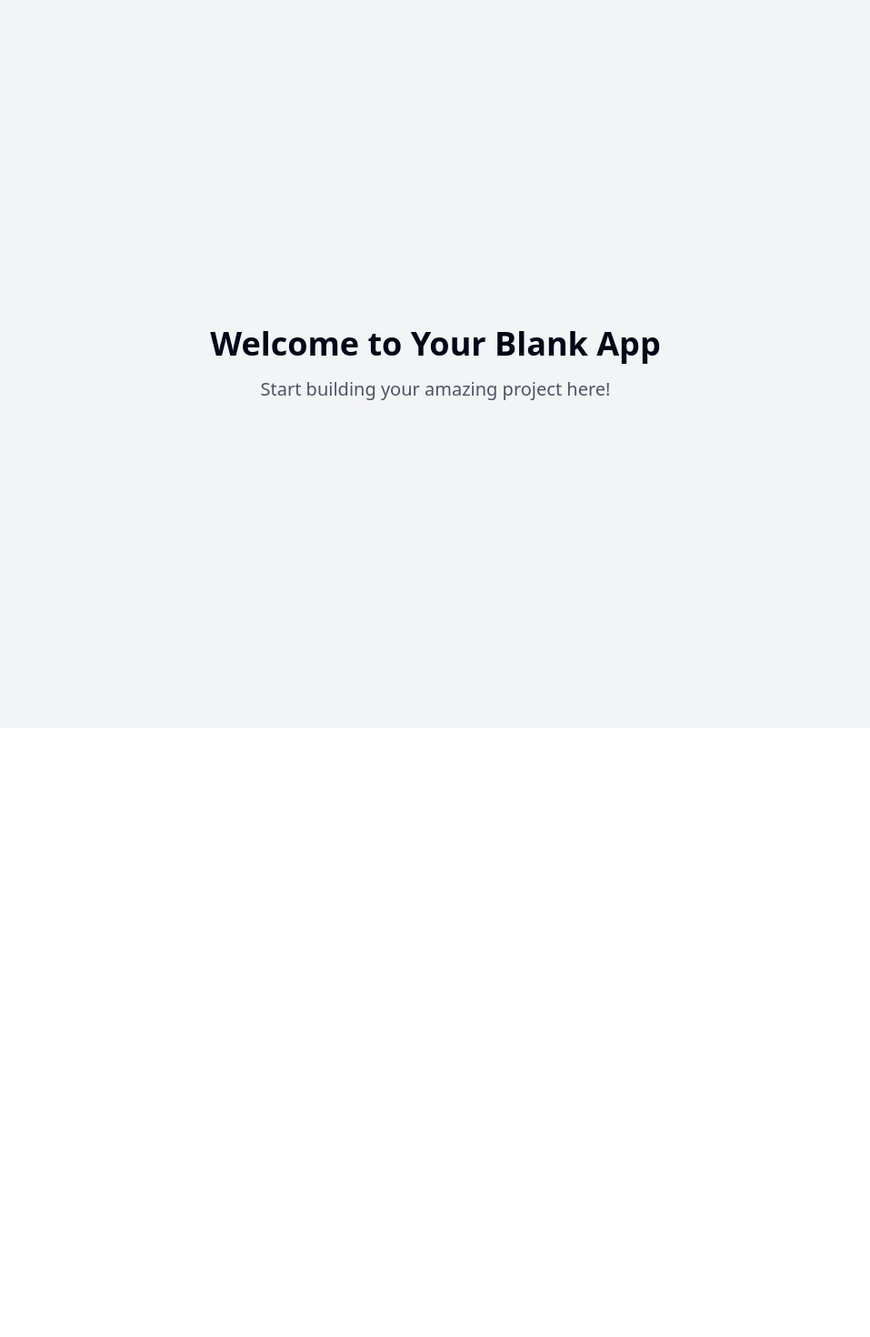
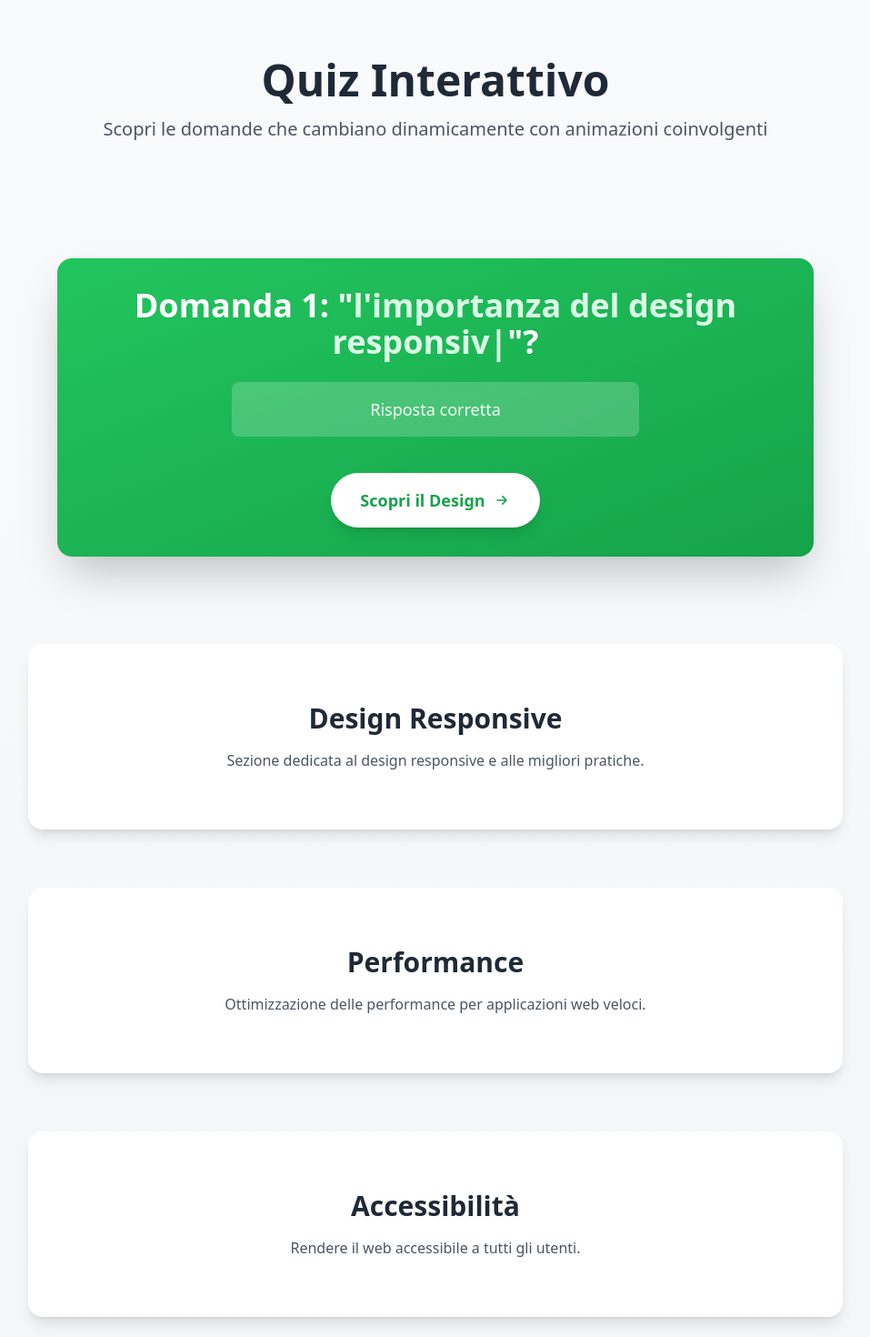
Before and after one commit to raijeky/animated-question-block, a React (Vite) app: page / in a window 1280 px wide. Shown: the top 1470 px of the page at 91% size, without its empty margins (161-1118 px from the left). Before the commit the page ends 800 px from the top, so only its background shows below. Built offline with nearby package versions, Linux system fonts and the light colour scheme.

Commit message:
Add animated question block
Implement a green block with a title, animated variable part, a fixed answer, and a dynamic CTA button.

```diff
--- /dev/null
+++ b/src/components/QuestionBlock.tsx
@@ -0,0 +1,74 @@
+
+import { useTypewriter } from '@/hooks/useTypewriter';
+
+const QuestionBlock = () => {
+  const questions = [
+    "l'importanza del design responsive",
+    "l'ottimizzazione delle performance",
+    "l'accessibilità web",
+    "la sicurezza del codice",
+    "l'esperienza utente"
+  ];
+
+  const ctaButtons = [
+    { text: "Scopri il Design", href: "#design" },
+    { text: "Migliora le Performance", href: "#performance" },
+    { text: "Rendi Accessibile", href: "#accessibility" },
+    { text: "Aumenta la Sicurezza", href: "#security" },
+    { text: "Ottimizza l'UX", href: "#ux" }
+  ];
+
+  const { currentText, currentWordIndex } = useTypewriter({
+    words: questions,
+    speed: 80,
+    deleteSpeed: 40,
+    delayBetweenWords: 3000
+  });
+
+  const currentCTA = ctaButtons[currentWordIndex];
+
+  return (
+    <div className="w-full max-w-4xl mx-auto p-8">
+      <div className="bg-gradient-to-br from-green-500 to-green-600 rounded-2xl p-8 shadow-2xl transform hover:scale-105 transition-all duration-300">
+        <div className="text-center space-y-6">
+          {/* Titolo con parte variabile */}
+          <h2 className="text-3xl md:text-4xl font-bold text-white leading-tight">
+            Domanda 1: "
+            <span className="text-green-100 relative">
+              {currentText}
+              <span className="animate-pulse">|</span>
+            </span>
+            "?
+          </h2>
+
+          {/* Risposta */}
+          <div className="bg-white/20 backdrop-blur-sm rounded-lg p-4 mx-auto max-w-md">
+            <p className="text-lg text-green-50 font-medium">
+              Risposta corretta
+            </p>
+          </div>
+
+          {/* CTA Button */}
+          <div className="pt-4">
+            <a
+              href={currentCTA.href}
+              className="inline-flex items-center px-8 py-4 bg-white text-green-600 font-bold text-lg rounded-full shadow-lg hover:bg-green-50 hover:scale-110 transform transition-all duration-300 hover:shadow-xl group"
+            >
+              {currentCTA.text}
+              <svg
+                className="ml-2 w-5 h-5 group-hover:translate-x-1 transition-transform duration-300"
+                fill="none"
+                stroke="currentColor"
+                viewBox="0 0 24 24"
+              >
+                <path strokeLinecap="round" strokeLinejoin="round" strokeWidth={2} d="M13 7l5 5m0 0l-5 5m5-5H6" />
+              </svg>
+            </a>
+          </div>
+        </div>
+      </div>
+    </div>
+  );
+};
+
+export default QuestionBlock;
--- /dev/null
+++ b/src/hooks/useTypewriter.tsx
@@ -0,0 +1,58 @@
+
+import { useState, useEffect } from 'react';
+
+interface UseTypewriterProps {
+  words: string[];
+  speed?: number;
+  deleteSpeed?: number;
+  delayBetweenWords?: number;
+}
+
+export const useTypewriter = ({
+  words,
+  speed = 100,
+  deleteSpeed = 50,
+  delayBetweenWords = 2000
+}: UseTypewriterProps) => {
+  const [currentWordIndex, setCurrentWordIndex] = useState(0);
+  const [currentText, setCurrentText] = useState('');
+  const [isDeleting, setIsDeleting] = useState(false);
+  const [isWaiting, setIsWaiting] = useState(false);
+
+  useEffect(() => {
+    if (words.length === 0) return;
+
+    const currentWord = words[currentWordIndex];
+
+    if (isWaiting) {
+      const timeout = setTimeout(() => {
+        setIsWaiting(false);
+        setIsDeleting(true);
+      }, delayBetweenWords);
+      return () => clearTimeout(timeout);
+    }
+
+    const timeout = setTimeout(() => {
+      if (!isDeleting) {
+        // Typing
+        if (currentText.length < currentWord.length) {
+          setCurrentText(currentWord.slice(0, currentText.length + 1));
+        } else {
+          setIsWaiting(true);
+        }
+      } else {
+        // Deleting
+        if (currentText.length > 0) {
+          setCurrentText(currentText.slice(0, -1));
+        } else {
+          setIsDeleting(false);
+          setCurrentWordIndex((prev) => (prev + 1) % words.length);
+        }
+      }
+    }, isDeleting ? deleteSpeed : speed);
+
+    return () => clearTimeout(timeout);
+  }, [currentText, isDeleting, isWaiting, currentWordIndex, words, speed, deleteSpeed, delayBetweenWords]);
+
+  return { currentText, currentWordIndex };
+};
--- a/src/pages/Index.tsx
+++ b/src/pages/Index.tsx
@@ -1,11 +1,52 @@
-// Update this page (the content is just a fallback if you fail to update the page)
+
+import QuestionBlock from '@/components/QuestionBlock';
 
 const Index = () => {
   return (
-    <div className="min-h-screen flex items-center justify-center bg-gray-100">
-      <div className="text-center">
-        <h1 className="text-4xl font-bold mb-4">Welcome to Your Blank App</h1>
-        <p className="text-xl text-gray-600">Start building your amazing project here!</p>
+    <div className="min-h-screen bg-gradient-to-b from-gray-50 to-gray-100">
+      {/* Header Section */}
+      <div className="pt-16 pb-8">
+        <div className="text-center max-w-3xl mx-auto px-4">
+          <h1 className="text-5xl font-bold text-gray-800 mb-4">
+            Quiz Interattivo
+          </h1>
+          <p className="text-xl text-gray-600">
+            Scopri le domande che cambiano dinamicamente con animazioni coinvolgenti
+          </p>
+        </div>
+      </div>
+
+      {/* Question Block Section */}
+      <div className="flex items-center justify-center py-16 px-4">
+        <QuestionBlock />
+      </div>
+
+      {/* Target Sections */}
+      <div className="space-y-16 px-4 pb-16">
+        <section id="design" className="max-w-4xl mx-auto text-center py-16 bg-white rounded-2xl shadow-lg">
+          <h2 className="text-3xl font-bold text-gray-800 mb-4">Design Responsive</h2>
+          <p className="text-gray-600">Sezione dedicata al design responsive e alle migliori pratiche.</p>
+        </section>
+
+        <section id="performance" className="max-w-4xl mx-auto text-center py-16 bg-white rounded-2xl shadow-lg">
+          <h2 className="text-3xl font-bold text-gray-800 mb-4">Performance</h2>
+          <p className="text-gray-600">Ottimizzazione delle performance per applicazioni web veloci.</p>
+        </section>
+
+        <section id="accessibility" className="max-w-4xl mx-auto text-center py-16 bg-white rounded-2xl shadow-lg">
+          <h2 className="text-3xl font-bold text-gray-800 mb-4">Accessibilità</h2>
+          <p className="text-gray-600">Rendere il web accessibile a tutti gli utenti.</p>
+        </section>
+
+        <section id="security" className="max-w-4xl mx-auto text-center py-16 bg-white rounded-2xl shadow-lg">
+          <h2 className="text-3xl font-bold text-gray-800 mb-4">Sicurezza</h2>
+          <p className="text-gray-600">Proteggere le applicazioni web da vulnerabilità e attacchi.</p>
+        </section>
+
+        <section id="ux" className="max-w-4xl mx-auto text-center py-16 bg-white rounded-2xl shadow-lg">
+          <h2 className="text-3xl font-bold text-gray-800 mb-4">User Experience</h2>
+          <p className="text-gray-600">Creare esperienze utente memorabili e intuitive.</p>
+        </section>
       </div>
     </div>
   );
```
